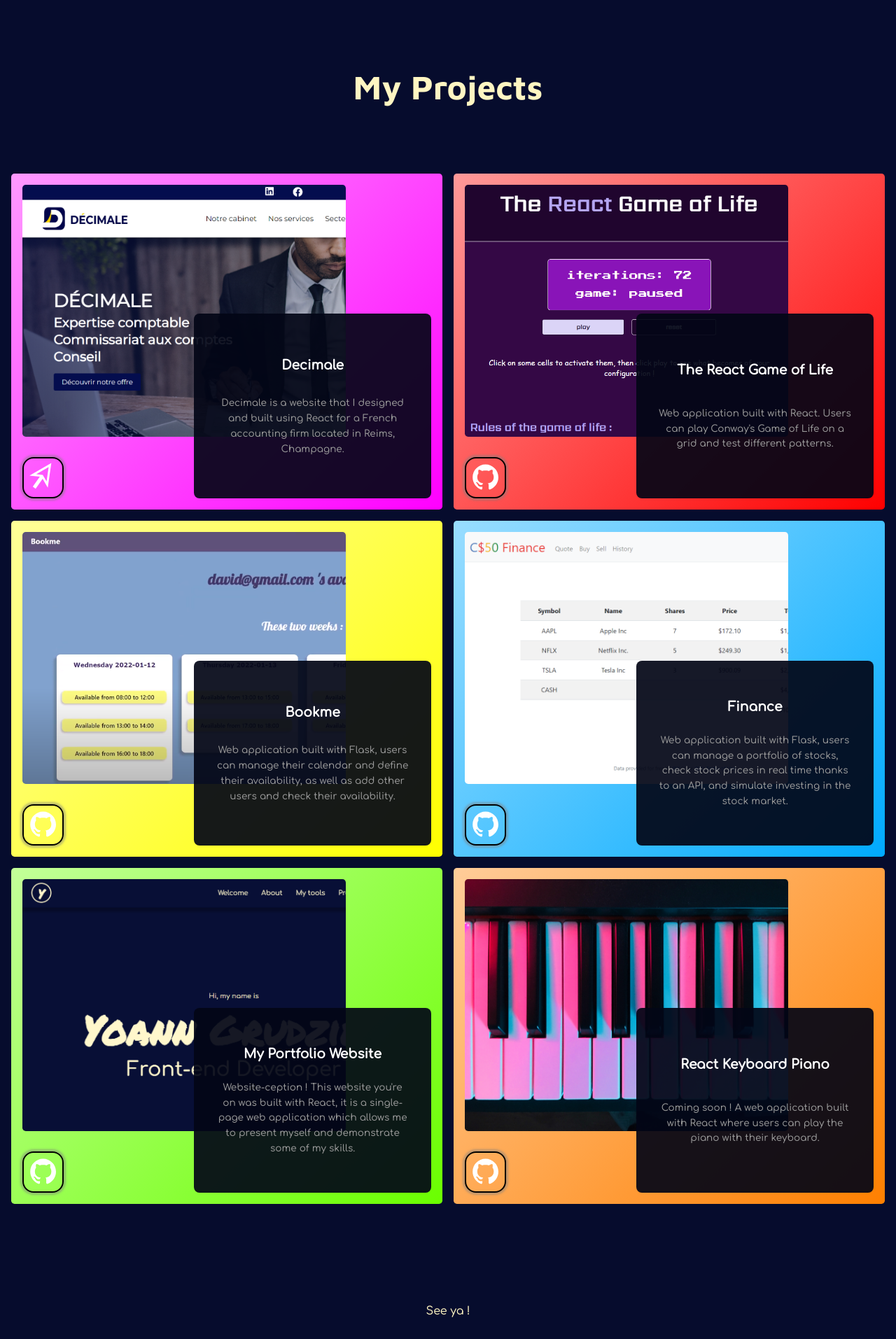
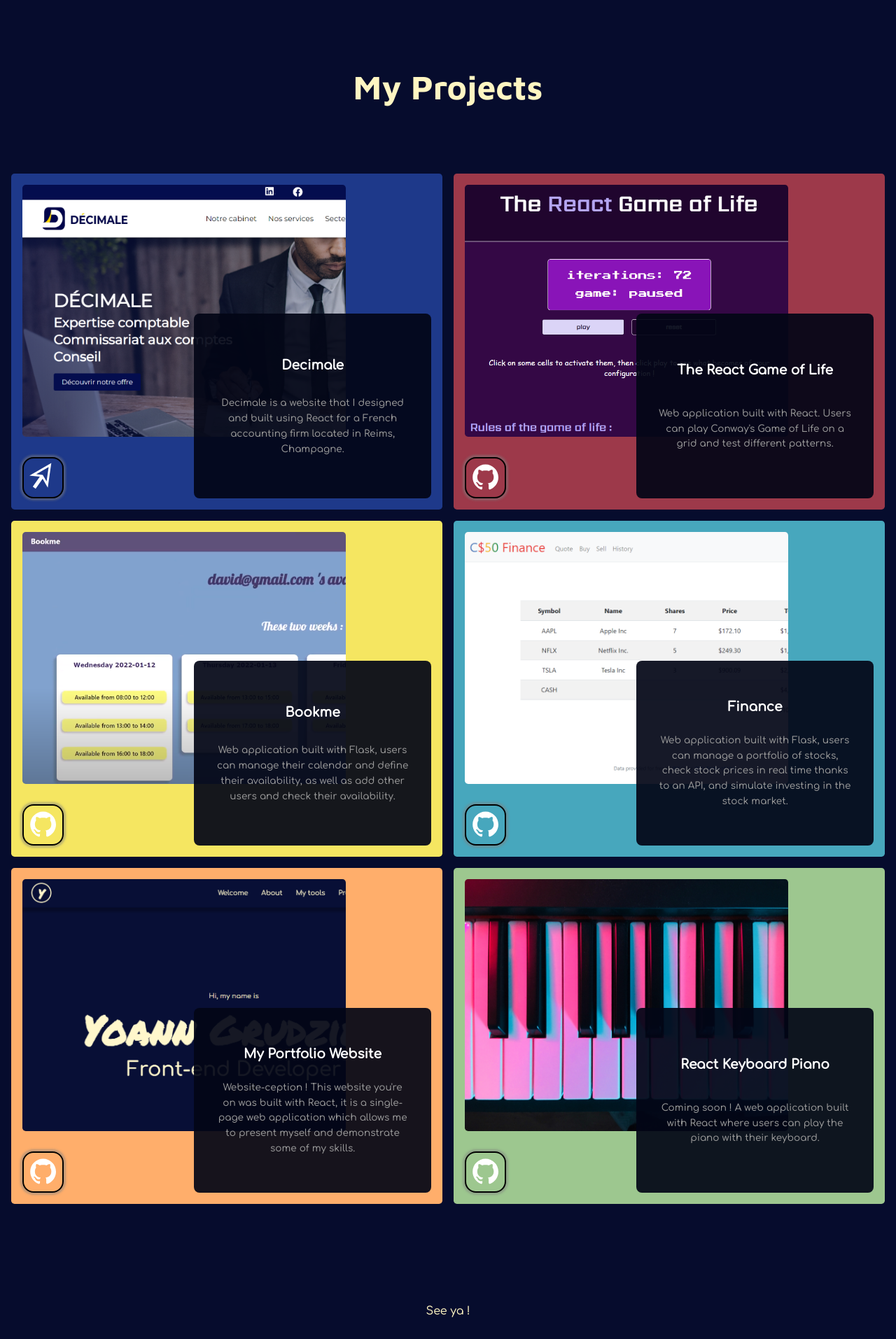
Before and after one commit to YoannGrdz/portfolio_website_yoann_grudzien, a React (Create React App) app: page / in a window 1280 px wide. Shown: the part 2544-4457 px from the top of the page at 70% size. Built offline with nearby package versions, Linux system fonts and the light colour scheme.

Commit message:
Changed Projects' background colors

```diff
--- a/src/App.css
+++ b/src/App.css
@@ -1405,27 +1405,27 @@ a {
 }
 
 #project--div--game {
-  background: linear-gradient(135deg,  hsl(0, 100%, 80%), hsl(0, 100%, 50%));
+  background-color: hsl(350, 47%, 42%);
 }
 
 #project--div--bookme {
-  background: linear-gradient(135deg,  hsl(60, 100%, 80%), hsl(60, 100%, 50%));
+  background-color: hsl(54, 88%, 67%);
 }
 
 #project--div--finance {
-  background: linear-gradient(135deg,  hsl(200, 100%, 80%), hsl(200, 100%, 50%));
+  background-color: hsl(191, 47%, 51%);
 }
 
 #project--div--portfolio {
-  background: linear-gradient(135deg,  hsl(95, 100%, 80%), hsl(95, 100%, 50%));
+  background-color: hsl(27, 100%, 71%);
 }
 
 #project--div--piano {
-  background: linear-gradient(135deg,  hsl(30, 100%, 80%), hsl(30, 100%, 50%));
+  background-color: hsl(105, 33%, 67%);
 }
 
 #project--div--decimale {
-  background: linear-gradient(135deg,  hsl(300, 100%, 80%), hsl(300, 100%, 50%));
+  background-color: hsl(225, 64%, 33%);
 }
 
 .project--github {
--- a/src/components/About.js
+++ b/src/components/About.js
@@ -1,5 +1,5 @@
 import React from "react";
-import profile_picture from "../pictures/profile_picture02.JPG";
+import profile_picture from "../pictures/profile_picture02.jpg";
 
 
 export default function About(props){
```
